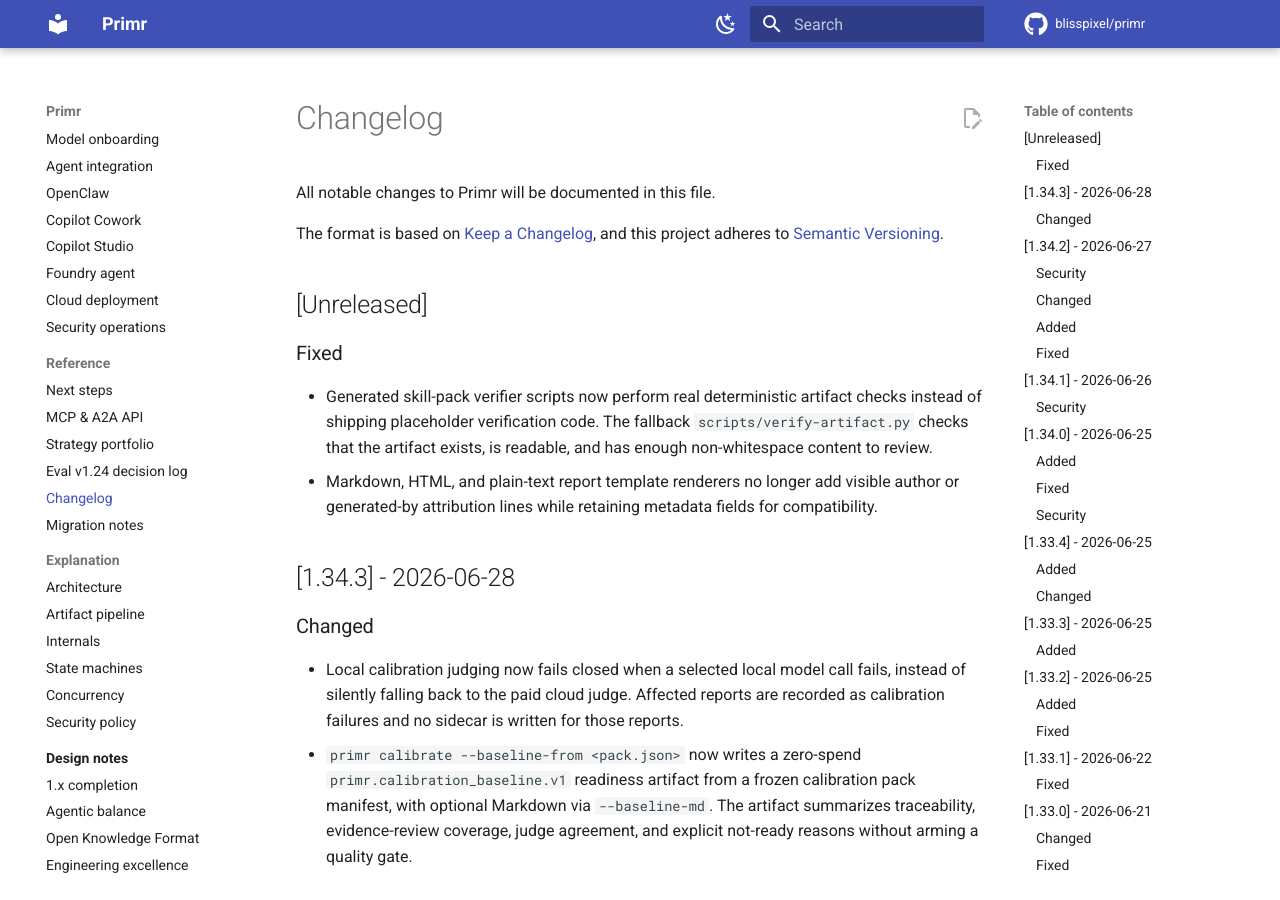
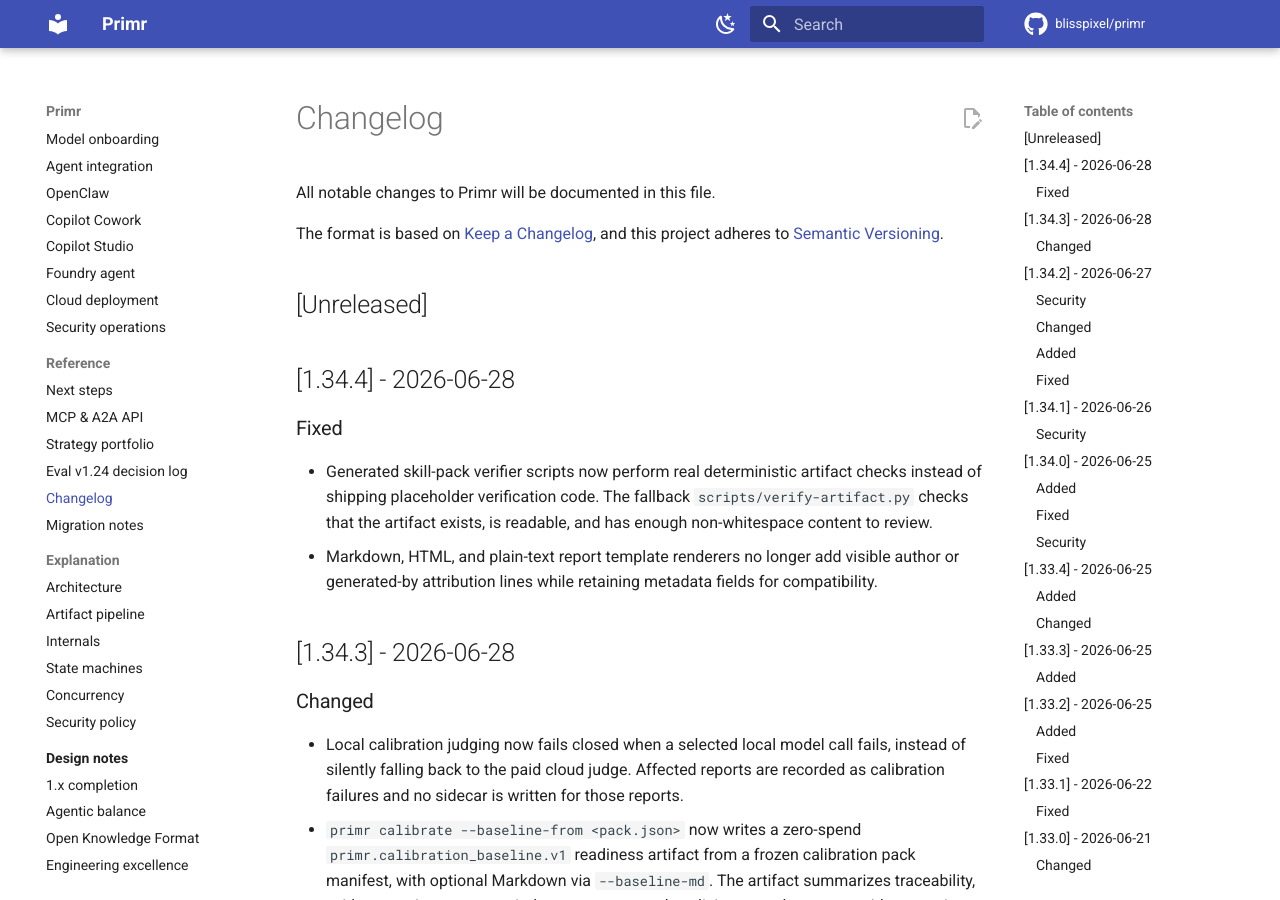
Before and after one commit to blisspixel/primr, an MkDocs documentation site: the page built from docs/CHANGELOG.md, in a window 1280 px wide and 900 px high. Built offline with MkDocs 1.6.1 and Material for MkDocs 9.7.7, drawn with Linux system fonts in a browser that asks for light colours; comment, search, counter and statistics services are not loaded.

Commit message:
Prepare 1.34.4 release

```diff
--- a/docs/CHANGELOG.md
+++ b/docs/CHANGELOG.md
@@ -6,6 +6,8 @@
 and this project adheres to [Semantic Versioning](https://semver.org/spec/v2.0.0.html).
 
 ## [Unreleased]
+
+## [1.34.4] - 2026-06-28
 
 ### Fixed
 
--- a/pyproject.toml
+++ b/pyproject.toml
@@ -4,7 +4,7 @@
 
 [project]
 name = "primr"
-version = "1.34.3"
+version = "1.34.4"
 description = "Turn any company or organization URL into a strategic intelligence brief. Adaptive scraping + AI-powered research and synthesis."
 readme = "README.md"
 license = "Apache-2.0"
--- a/src/primr/__init__.py
+++ b/src/primr/__init__.py
@@ -9,7 +9,7 @@
 - REST API for research requests (optional, requires fastapi)
 """
 
-__version__ = "1.34.3"
+__version__ = "1.34.4"
 __author__ = "Nick Seal"
 
 # Subpackages are available via direct import:
```
Also changed, not shown: ROADMAP.md (+2 -1 lines), 2 other files.
